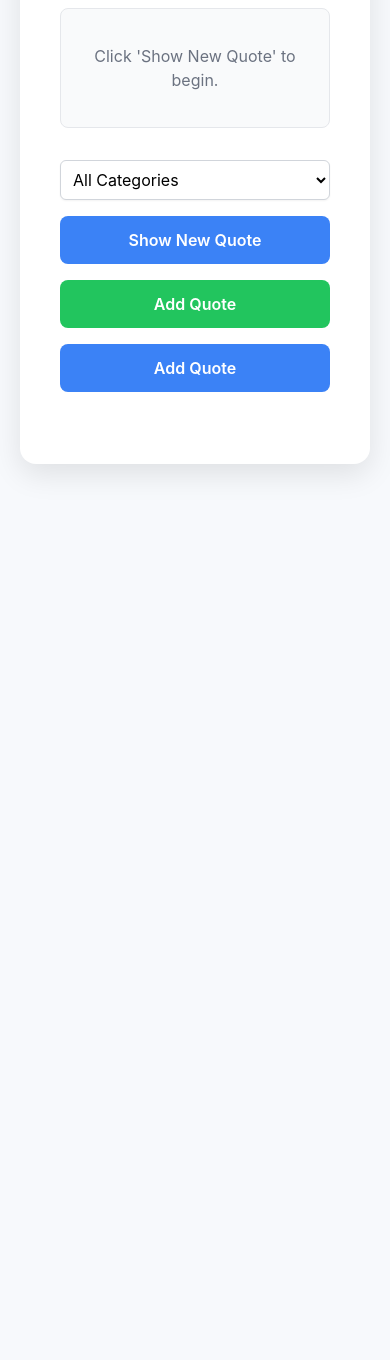
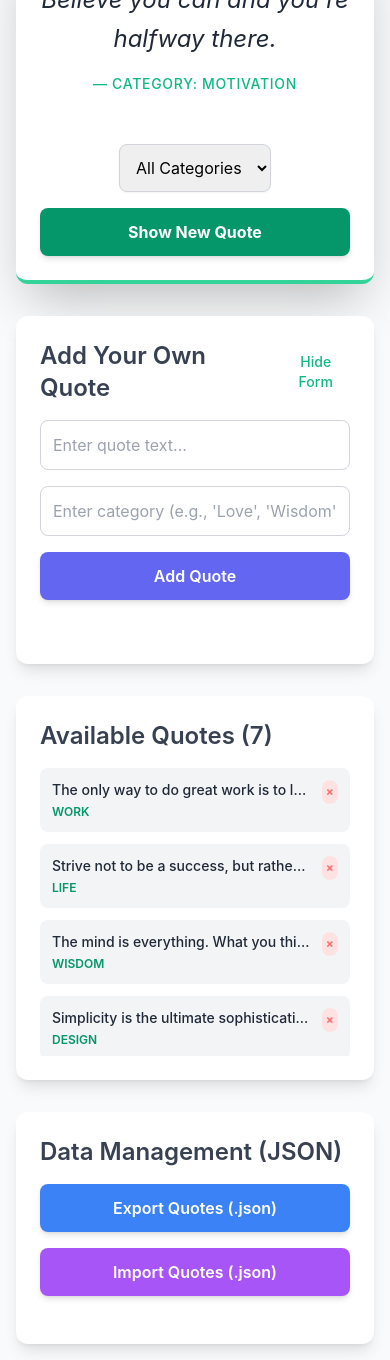
Before and after one commit to SamuelOkewu/alx_fe_javascript, a plain HTML site: page dom-manipulation/index.html in a window 390 px wide. Shown: the part 254-1614 px from the top of the page. Before the commit the page ends 844 px from the top, so only its background shows below. Drawn offline with nearby package versions, Linux system fonts and the light colour scheme.

Commit message:
Update index.html

```diff
--- a/dom-manipulation/index.html
+++ b/dom-manipulation/index.html
@@ -3,113 +3,116 @@
 <head>
     <meta charset="UTF-8">
     <meta name="viewport" content="width=device-width, initial-scale=1.0">
-    <title>Dynamic Quote Generator</title>
-    <!-- Load Tailwind CSS for utility styling -->
+    <title>Dynamic Quote Generator (v2)</title>
+    <!-- Load Tailwind CSS for modern styling -->
     <script src="https://cdn.tailwindcss.com"></script>
+    <script>
+        // Configure Tailwind for the Inter font and default styling
+        tailwind.config = {
+            theme: {
+                extend: {
+                    fontFamily: {
+                        sans: ['Inter', 'sans-serif'],
+                    },
+                }
+            }
+        }
+    </script>
     <style>
-        /* Custom Styles for aesthetics */
-        body {
-            font-family: 'Inter', sans-serif;
-            background-color: #f7f9fc;
-            min-height: 100vh;
-            display: flex;
-            justify-content: center;
-            align-items: center;
-            padding: 20px;
-        }
-        .card {
-            background-color: #ffffff;
-            box-shadow: 0 10px 30px rgba(0, 0, 0, 0.1);
-            border-radius: 1rem;
-            max-width: 600px;
-            width: 100%;
-            padding: 2.5rem;
-            transition: all 0.3s ease;
-        }
-        .quote-text {
-            border-left: 4px solid #3b82f6;
-            padding-left: 1.5rem;
-            font-style: italic;
-            color: #1f2937;
-            font-size: 1.5rem;
-            line-height: 1.6;
-        }
-        .category-pill {
-            display: inline-block;
-            padding: 0.25rem 0.75rem;
-            border-radius: 9999px;
-            font-size: 0.75rem;
-            font-weight: 600;
-            margin-top: 1rem;
-            cursor: pointer;
-            transition: background-color 0.2s;
-        }
-        .category-pill:hover {
-            opacity: 0.9;
-        }
-        .button-primary {
-            background-color: #3b82f6;
-            color: white;
-            padding: 0.75rem 1.5rem;
-            border-radius: 0.5rem;
-            font-weight: 600;
-            transition: background-color 0.2s;
-        }
-        .button-primary:hover {
-            background-color: #2563eb;
-        }
-        .form-container input, .form-container select {
-            width: 100%;
-            padding: 0.75rem;
-            border: 1px solid #d1d5db;
-            border-radius: 0.375rem;
-            margin-top: 0.5rem;
-            margin-bottom: 1rem;
-            font-size: 1rem;
+        /* Custom scrollbar for aesthetics */
+        .quote-list-container::-webkit-scrollbar { width: 8px; }
+        .quote-list-container::-webkit-scrollbar-thumb {
+            background-color: #a7f3d0; /* emerald-200 */
+            border-radius: 10px;
         }
     </style>
 </head>
-<body>
+<body class="bg-gray-50 font-sans min-h-screen p-4 sm:p-8 flex items-start justify-center">
 
-    <div class="card">
-        <h1 class="text-3xl font-bold text-center mb-6 text-gray-800">Dynamic Quote Generator</h1>
+    <div id="app" class="w-full max-w-4xl space-y-8">
 
-        <!-- Placeholder for Quote Display -->
-        <div id="quote-display" class="mb-8 p-4 bg-gray-50 border border-gray-200 rounded-lg min-h-[120px] flex flex-col justify-center">
-            <!-- Quote content will be inserted here by script.js -->
-            <p class="text-center text-gray-500">Click 'Show New Quote' to begin.</p>
+        <!-- Header and Title -->
+        <header class="text-center">
+            <h1 class="text-4xl sm:text-5xl font-extrabold text-emerald-700 mb-2">Dynamic Quote Generator</h1>
+            <p class="text-xl text-gray-500">Quotes are persistent and can be exported/imported!</p>
+        </header>
+
+        <!-- Main Quote Display Card -->
+        <div class="bg-white p-6 sm:p-10 rounded-xl shadow-2xl border-b-4 border-emerald-400">
+            <div id="quote-display" class="min-h-[150px] flex flex-col justify-center items-center">
+                <p id="current-quote" class="text-2xl sm:text-3xl italic text-gray-800 text-center mb-4 leading-relaxed">
+                    Loading quotes...
+                </p>
+                <div id="quote-meta" class="text-sm font-medium text-emerald-500 tracking-wider uppercase">
+                    — Initializing
+                </div>
             </div>
 
-        <div class="flex flex-col sm:flex-row justify-center sm:justify-between items-center space-y-4 sm:space-y-0 sm:space-x-4 mb-8">
-            <!-- Filter Dropdown -->
-            <select id="category-filter" class="w-full sm:w-auto p-2 border border-gray-300 rounded-md shadow-sm bg-white">
+            <div class="mt-8 flex flex-col sm:flex-row gap-4 justify-center items-center">
+                <!-- Category Filter -->
+                <select id="category-filter" class="p-3 border border-gray-300 rounded-lg shadow-sm focus:ring-emerald-500 focus:border-emerald-500 transition duration-150">
                     <option value="all">All Categories</option>
-                <!-- Dynamic options added by script.js -->
                 </select>
 
-            <!-- Generate Button -->
-            <button id="show-quote-btn" class="button-primary w-full sm:w-auto">
+                <!-- Show New Quote Button -->
+                <button onclick="showRandomQuote()" class="w-full sm:w-auto px-6 py-3 bg-emerald-600 text-white font-bold rounded-lg shadow-md hover:bg-emerald-700 transition duration-150 transform hover:scale-[1.02] active:scale-95">
                     Show New Quote
                 </button>
+            </div>
+        </div>
 
-            <!-- Add Quote Button -->
-            <button id="add-quote-form-btn" class="button-primary bg-green-500 hover:bg-green-600 w-full sm:w-auto">
+        <!-- Utility Section: Add Quote & Quote List -->
+        <div class="grid grid-cols-1 lg:grid-cols-2 gap-8">
+
+            <!-- Dynamic Add Quote Form -->
+            <div class="bg-white p-6 rounded-xl shadow-lg">
+                <h2 class="text-2xl font-semibold text-gray-700 mb-4 flex justify-between items-center">
+                    Add Your Own Quote
+                    <button id="toggle-add-form" onclick="toggleAddForm()" class="text-emerald-500 hover:text-emerald-700 text-sm font-medium">
+                        Hide Form
+                    </button>
+                </h2>
+                <div id="add-quote-form-container" class="space-y-4">
+                    <input type="text" id="new-quote-text" placeholder="Enter quote text..." class="w-full p-3 border border-gray-300 rounded-lg focus:ring-emerald-500 focus:border-emerald-500 transition duration-150">
+                    <input type="text" id="new-quote-category" placeholder="Enter category (e.g., 'Love', 'Wisdom')" class="w-full p-3 border border-gray-300 rounded-lg focus:ring-emerald-500 focus:border-emerald-500 transition duration-150">
+                    <button onclick="handleAddQuote()" class="w-full py-3 bg-indigo-500 text-white font-semibold rounded-lg shadow-md hover:bg-indigo-600 transition duration-150 transform hover:scale-[1.01] active:scale-95">
                         Add Quote
                     </button>
-
-             <button id="Export Quotes" class="button-primary bg-blue-500 hover:bg-blue-600 w-full sm:w-auto">
-                Add Quote
-            </button>
+                    <p id="feedback-message" class="text-sm text-center pt-2 h-6"></p>
+                </div>
             </div>
 
-        <!-- Placeholder for Dynamic Form -->
-        <div id="add-quote-form-container" class="mt-8">
-            <!-- Dynamic form will be created here by script.js -->
+            <!-- Current Quote List -->
+            <div class="bg-white p-6 rounded-xl shadow-lg">
+                <h2 class="text-2xl font-semibold text-gray-700 mb-4">
+                    Available Quotes (<span id="quote-count">0</span>)
+                </h2>
+                <div id="quote-list" class="space-y-3 max-h-72 overflow-y-auto quote-list-container">
+                    <p class="text-gray-400">Quotes will appear here after loading...</p>
+                </div>
+            </div>
         </div>
 
+        <!-- Data Management Section: Import/Export -->
+        <div class="bg-white p-6 rounded-xl shadow-lg">
+            <h2 class="text-2xl font-semibold text-gray-700 mb-4">Data Management (JSON)</h2>
+            <div class="flex flex-col sm:flex-row gap-4">
+                <!-- Export Button -->
+                <button onclick="exportQuotes()" class="flex-1 py-3 bg-blue-500 text-white font-semibold rounded-lg shadow-md hover:bg-blue-600 transition duration-150 transform hover:scale-[1.01] active:scale-95">
+                    Export Quotes (.json)
+                </button>
+                <!-- Import Field and Label (Label acts as the button for the hidden file input) -->
+                <label for="import-file" class="flex-1 py-3 bg-purple-500 text-white font-semibold rounded-lg shadow-md hover:bg-purple-600 transition duration-150 transform hover:scale-[1.01] active:scale-95 text-center cursor-pointer">
+                    Import Quotes (.json)
+                </label>
+                <!-- File input is hidden but triggered by the label click -->
+                <input type="file" id="import-file" accept=".json" class="hidden" onchange="importQuotes(event)">
+            </div>
+            <p id="import-export-feedback" class="text-sm text-center pt-2 h-6"></p>
+        </div>
     </div>
 
-    <!-- Link the external JavaScript file -->
+    <!-- Link to the main JavaScript file. Note: functions are globally accessible. -->
     <script src="script.js"></script>
 </body>
 </html>
```
Lines whose indentation alone changed are shown as unchanged.
